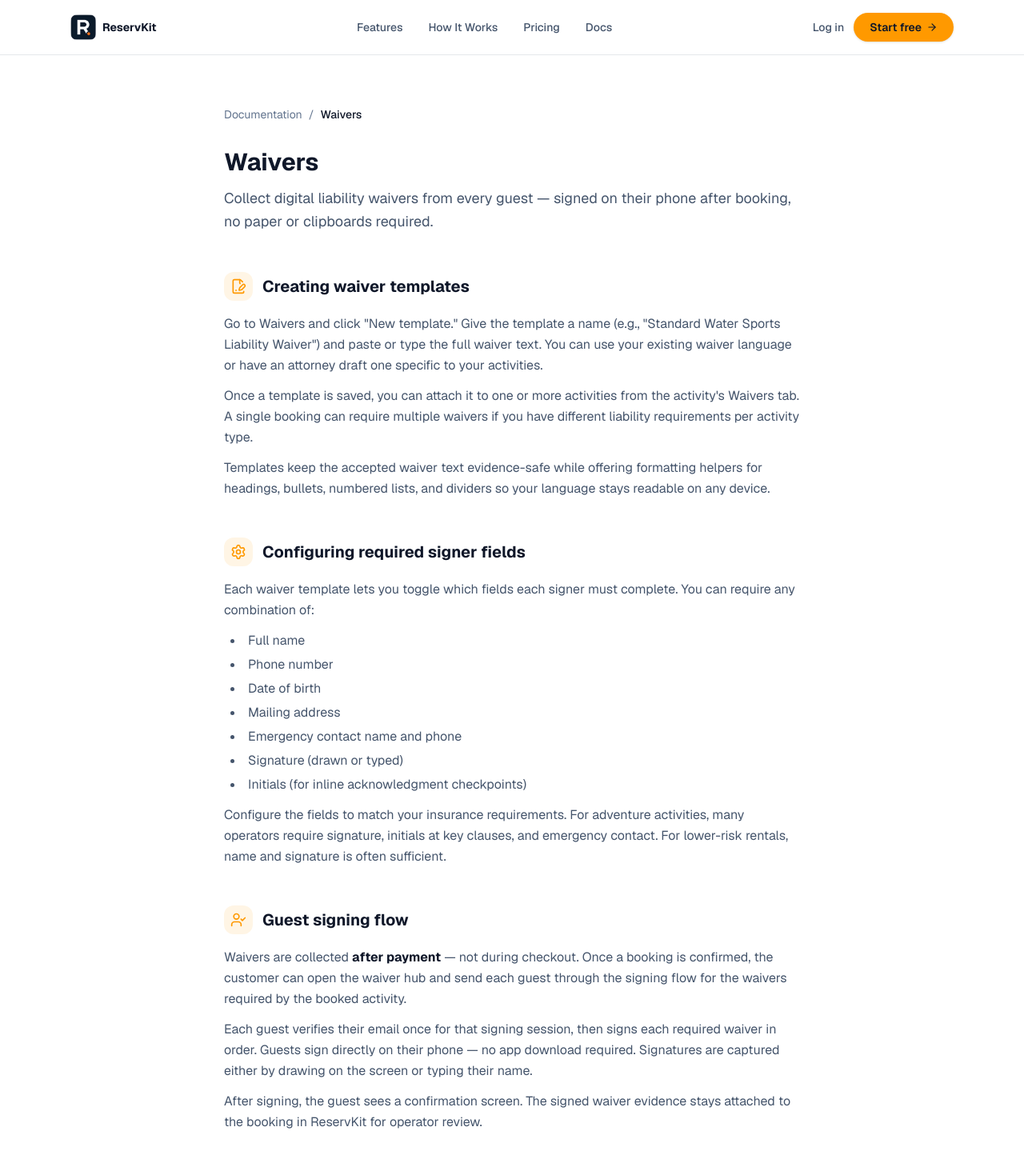
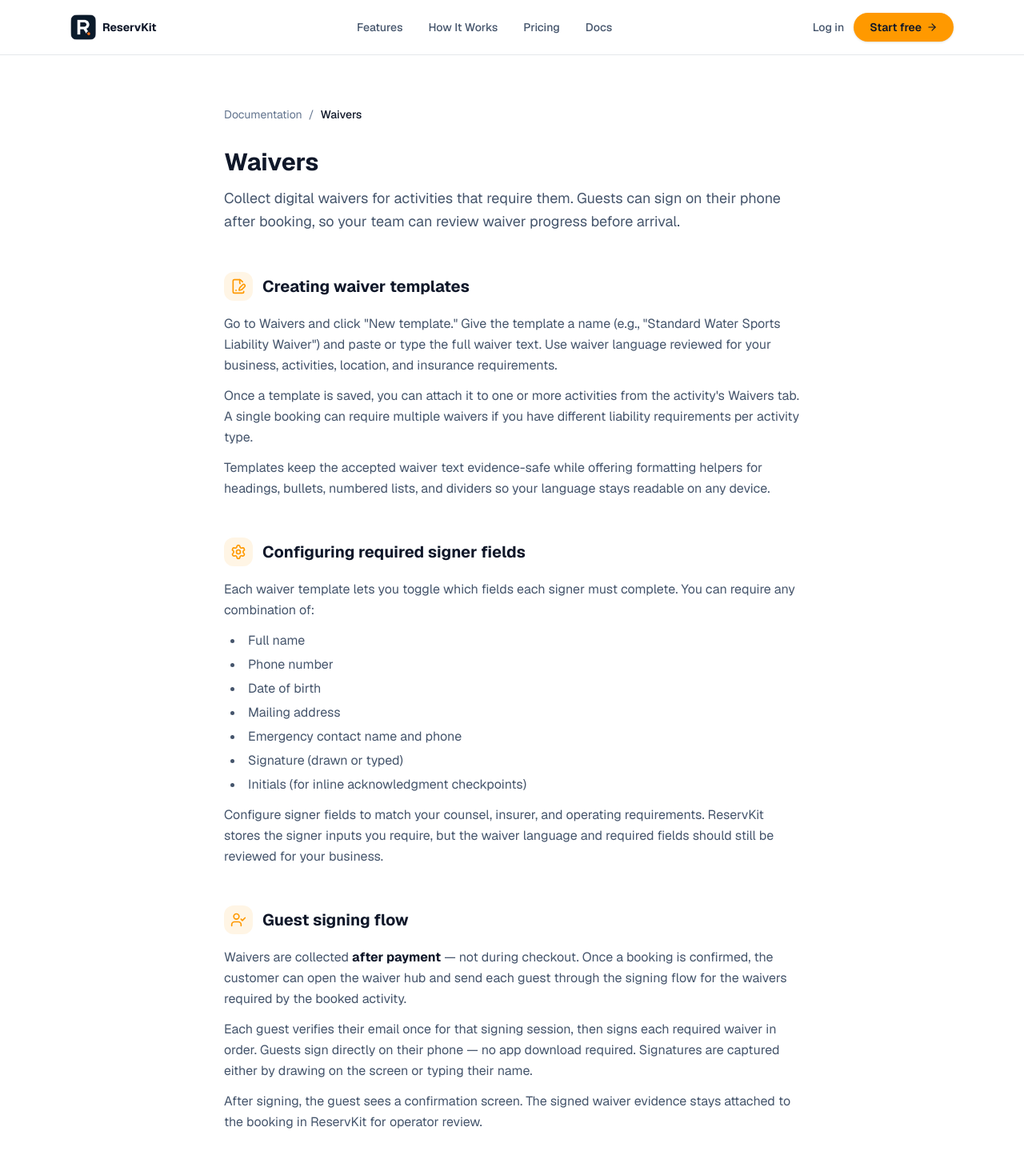
Before and after one commit to Cortana-Ops/reservkit-landing, a Next.js app: page /docs/waivers in a window 1280 px wide. Shown: the top 1464 px of the page at 80% size. Built offline with nearby package versions, Linux system fonts and the light colour scheme.

Commit message:
Tighten waiver documentation claims

```diff
--- a/app/docs/bookings-availability/page.tsx
+++ b/app/docs/bookings-availability/page.tsx
@@ -167,7 +167,7 @@ export default function BookingsAvailability() {
               </p>
               <p>
                 If a customer hasn&apos;t signed their waiver before arriving, staff can send the waiver link directly from the
-                booking detail view. The guest can sign on their phone in seconds — no paper required.
+                booking detail view. The guest can sign on their phone before the activity begins.
               </p>
             </div>
           </section>
@@ -188,7 +188,7 @@ export default function BookingsAvailability() {
               className="group rounded-xl border border-[var(--color-border)] p-5 hover:border-amber/40 hover:shadow-sm transition-all"
             >
               <p className="font-semibold text-navy group-hover:text-amber transition-colors mb-1">Waivers →</p>
-              <p className="text-sm text-slate-500">Create digital liability waivers and manage per-guest signing.</p>
+              <p className="text-sm text-slate-500">Create digital waiver templates and manage per-guest signing.</p>
             </Link>
           </div>
           <div className="mt-6">
--- a/app/docs/getting-started/page.tsx
+++ b/app/docs/getting-started/page.tsx
@@ -46,7 +46,7 @@ const steps = [
       "Go to Activities and click \"New activity.\" Give it a name, description, and duration. Activities are the bookable products your customers see on your booking page — examples include \"2-Hour Kayak Rental,\" \"Sunset Paddleboard Tour,\" or \"Half-Day Boat Charter.\"",
       "Under the Availability tab, set the days and time windows when this activity can be booked. You can create recurring weekly schedules and manual slots for special cases.",
       "Under the Pricing tab, set your base price per guest. You can add a refundable damage deposit, configure group pricing tiers, and create add-ons (e.g., wetsuits, life jackets, photography packages).",
-      "Under the Waivers tab, attach a liability waiver template if required for your activity. Guests sign digitally after payment — no paper required.",
+      "Under the Waivers tab, attach a digital waiver template if required for your activity. Guests sign digitally after payment.",
     ],
   },
   {
--- a/app/docs/page.tsx
+++ b/app/docs/page.tsx
@@ -44,7 +44,7 @@ const sections = [
     icon: FileSignature,
     title: "Waivers",
     href: "/docs/waivers",
-    description: "Create liability waiver templates and configure per-guest signing requirements.",
+    description: "Create digital waiver templates and configure per-guest signing requirements.",
     topics: ["Creating waiver templates", "Configuring required fields", "Guest signing flow", "Tracking waiver status", "Printing evidence packets"],
   },
   {
--- a/app/docs/payments/page.tsx
+++ b/app/docs/payments/page.tsx
@@ -228,7 +228,7 @@ export default function Payments() {
               className="group rounded-xl border border-[var(--color-border)] p-5 hover:border-amber/40 hover:shadow-sm transition-all"
             >
               <p className="font-semibold text-navy group-hover:text-amber transition-colors mb-1">Waivers →</p>
-              <p className="text-sm text-slate-500">Collect digital liability waivers from every guest.</p>
+              <p className="text-sm text-slate-500">Collect digital waivers for activities that require them.</p>
             </Link>
           </div>
           <div className="mt-6">
--- a/app/docs/staff/page.tsx
+++ b/app/docs/staff/page.tsx
@@ -161,7 +161,7 @@ export default function Staff() {
               className="group rounded-xl border border-[var(--color-border)] p-5 hover:border-amber/40 hover:shadow-sm transition-all"
             >
               <p className="font-semibold text-navy group-hover:text-amber transition-colors mb-1">← Waivers</p>
-              <p className="text-sm text-slate-500">Digital liability waivers for every guest, signed on their phone.</p>
+              <p className="text-sm text-slate-500">Digital waivers for required activities, signed on the guest&apos;s phone.</p>
             </Link>
             <Link
               href="/docs/reports"
--- a/app/docs/waivers/page.tsx
+++ b/app/docs/waivers/page.tsx
@@ -5,7 +5,7 @@ import { FileSignature, Settings, UserCheck, ShieldCheck } from "lucide-react";
 
 export const metadata: Metadata = {
   title: "Waivers",
-  description: "Create digital liability waiver templates, configure per-guest signer fields, manage guest signing, and track waiver status in ReservKit.",
+  description: "Create digital waiver templates, configure per-guest signer fields, manage guest signing, and track waiver status in ReservKit.",
   alternates: { canonical: "https://reservkit.com/docs/waivers" },
 };
 
@@ -36,8 +36,8 @@ export default function Waivers() {
         <div className="mb-12">
           <h1 className="text-3xl font-bold text-navy mb-3">Waivers</h1>
           <p className="text-lg text-slate-600 leading-relaxed">
-            Collect digital liability waivers from every guest — signed on their phone
-            after booking, no paper or clipboards required.
+            Collect digital waivers for activities that require them. Guests can sign on their phone
+            after booking, so your team can review waiver progress before arrival.
           </p>
         </div>
 
@@ -53,7 +53,7 @@ export default function Waivers() {
             <div className="space-y-3 text-slate-600 leading-relaxed">
               <p>
                 Go to Waivers and click &quot;New template.&quot; Give the template a name (e.g., &quot;Standard Water Sports Liability Waiver&quot;)
-                and paste or type the full waiver text. You can use your existing waiver language or have an attorney draft one specific to your activities.
+                and paste or type the full waiver text. Use waiver language reviewed for your business, activities, location, and insurance requirements.
               </p>
               <p>
                 Once a template is saved, you can attach it to one or more activities from the activity&apos;s Waivers tab. A single booking
@@ -88,8 +88,8 @@ export default function Waivers() {
                 <li>Initials (for inline acknowledgment checkpoints)</li>
               </ul>
               <p className="mt-3">
-                Configure the fields to match your insurance requirements. For adventure activities, many operators require signature,
-                initials at key clauses, and emergency contact. For lower-risk rentals, name and signature is often sufficient.
+                Configure signer fields to match your counsel, insurer, and operating requirements. ReservKit stores the signer inputs you require,
+                but the waiver language and required fields should still be reviewed for your business.
               </p>
             </div>
           </section>
@@ -133,7 +133,7 @@ export default function Waivers() {
               </p>
               <p>
                 From the booking detail view, staff can send a reminder waiver link to any guest who hasn&apos;t signed yet. This is
-                especially useful when guests arrive without having signed — they can sign on their phone in seconds before
+                especially useful when guests arrive without having signed — they can sign on their phone before
                 the activity begins.
               </p>
               <p>
--- a/scripts/check-content.mjs
+++ b/scripts/check-content.mjs
@@ -132,6 +132,14 @@ const forbidden = [
   "Staff can create bookings manually",
   "Manual bookings bypass the public payment flow",
   "Checked-in bookings are excluded from cancellation flows",
+  "Collect digital liability waivers from every guest",
+  "Digital liability waivers for every guest",
+  "Create digital liability waivers",
+  "Create liability waiver templates",
+  "liability waiver template if required",
+  "sign on their phone in seconds",
+  "name and signature is often sufficient",
+  "have an attorney draft one",
 ];
 
 const allowedByFile = {
@@ -226,6 +234,10 @@ const required = [
   { file: "app/docs/notifications/page.tsx", text: "Custom Twilio setup requires Account SID, Auth Token, and From Number together" },
   { file: "app/docs/notifications/page.tsx", text: "does not currently include a full operator-facing email or SMS template editor" },
   { file: "app/docs/notifications/page.tsx", text: "Test emails from Settings go only to the signed-in operator" },
+  { file: "app/docs/waivers/page.tsx", text: "Collect digital waivers for activities that require them" },
+  { file: "app/docs/waivers/page.tsx", text: "waiver language reviewed for your business" },
+  { file: "app/docs/waivers/page.tsx", text: "counsel, insurer, and operating requirements" },
+  { file: "app/docs/payments/page.tsx", text: "Collect digital waivers for activities that require them" },
   { file: "app/page.tsx", text: "real ReservKit screens from configured public booking and operator workflows" },
   { file: "app/page.tsx", text: "captures reviewed before broader marketing" },
   { file: "app/page.tsx", text: "representative screens show the operator workflows ReservKit is built around" },
```
Also changed, not shown: 1 other file (tests, documents, lock files or other folders).
